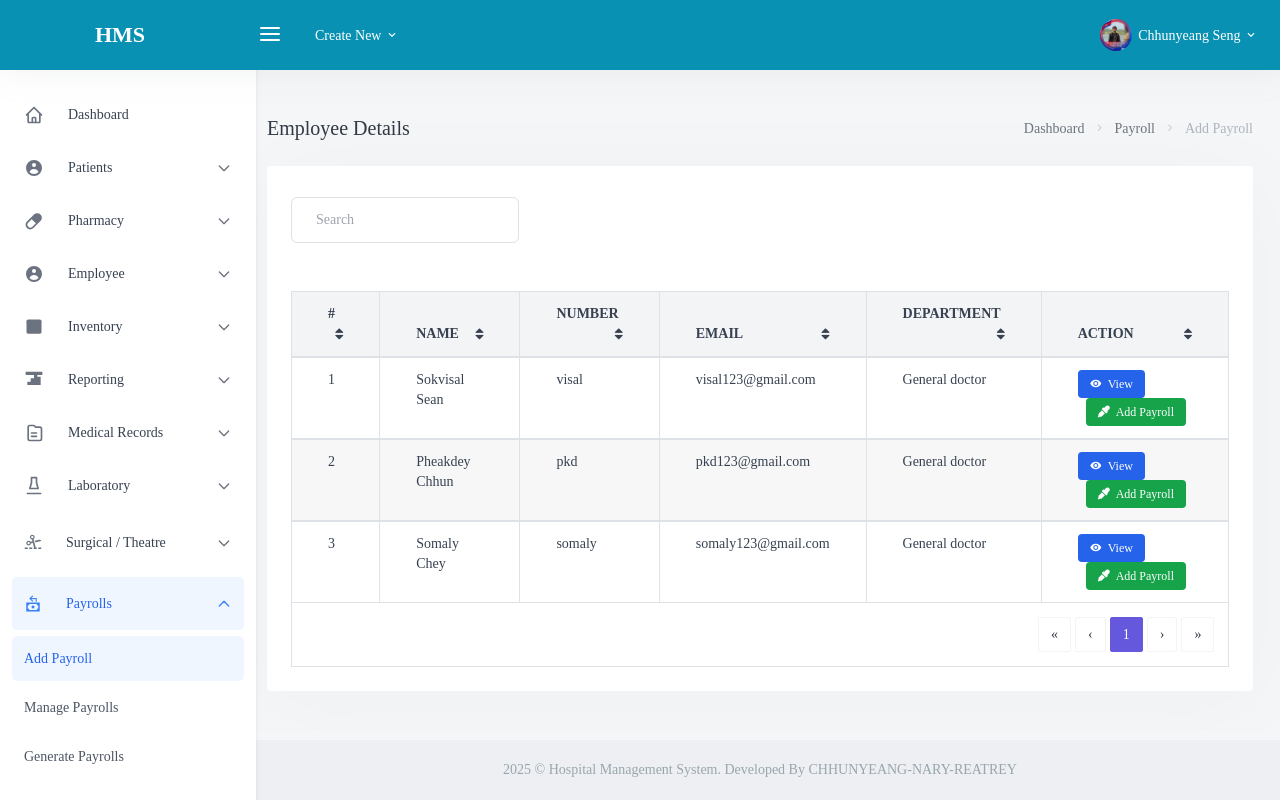
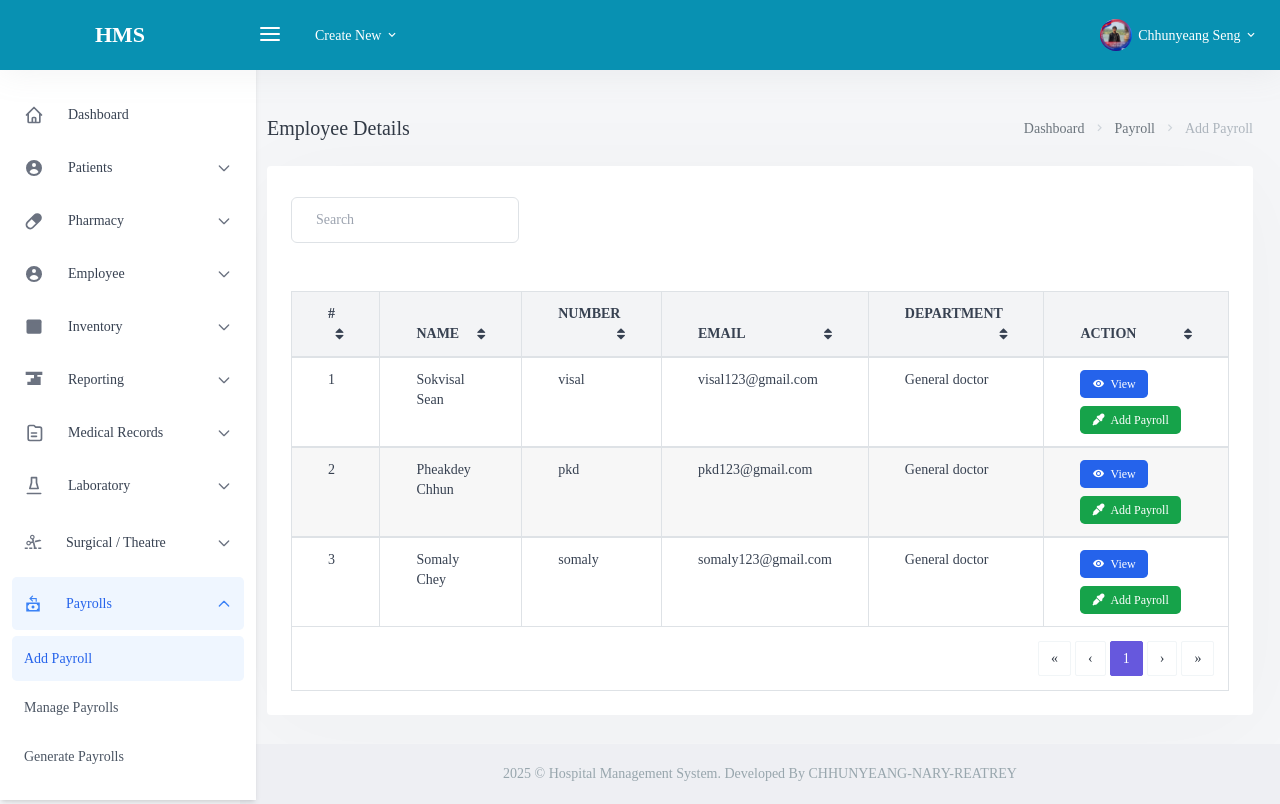
Before and after one commit to sengchhunyeang/Hospital-Application, a PHP site: page /backend/admin/his_admin_add_payroll.php in a window 1280 px wide. Run offline with PHP 8.4, Linux system fonts and the light colour scheme; a user stored in the database is signed in; data comes from the database, SQL or seed files in the repository; some libraries are stand-ins or nearby versions; some web fonts are replaced.

Commit message:
update responsive

```diff
--- a/backend/admin/his_admin_add_payroll.php
+++ b/backend/admin/his_admin_add_payroll.php
@@ -115,16 +115,22 @@
                                                         <td class="px-4 py-2 text-sm text-gray-700"><?php echo $row->doc_number;?></td>
                                                         <td class="px-4 py-2 text-sm text-gray-700"><?php echo $row->doc_email;?></td>
                                                         <td class="px-4 py-2 text-sm text-gray-700"><?php echo $row->doc_dept;?></td>
-                                                        <td class="px-4 py-2 text-sm text-gray-700 space-x-2">
+                                        <td class="px-4 py-2 text-sm text-gray-700">
+                                            <div class="flex flex-wrap gap-2 sm:flex-nowrap">
+                                                <!-- View Button -->
                                                 <a href="his_admin_view_single_employee.php?doc_id=<?php echo $row->doc_id;?>&&doc_number=<?php echo $row->doc_number;?>"
-                                                               class="inline-flex items-center px-2 py-1 text-xs font-medium text-white bg-blue-600 rounded hover:bg-blue-700">
+                                                class="inline-flex items-center justify-center px-2 py-1 text-xs font-medium text-white bg-blue-600 rounded-lg hover:bg-blue-700 transition duration-200 w-full sm:w-auto">
                                                 <i class="mdi mdi-eye mr-1"></i> View
                                                 </a>
+
+                                                <!-- Add Payroll Button -->
                                                 <a href="his_admin_add_single_employee_payroll.php?doc_number=<?php echo $row->doc_number;?>"
-                                                               class="inline-flex items-center px-2 py-1 text-xs font-medium text-white bg-green-600 rounded hover:bg-green-700">
+                                                class="inline-flex items-center justify-center px-2 py-1 text-xs font-medium text-white bg-green-600 rounded-lg hover:bg-green-700 transition duration-200 w-full sm:w-auto">
                                                 <i class="fas fa-eye-dropper mr-1"></i> Add Payroll
                                                 </a>
+                                            </div>
                                             </td>
+
                                                     </tr>
                                                     </tbody>
 
--- a/backend/admin/his_admin_generate_payrolls.php
+++ b/backend/admin/his_admin_generate_payrolls.php
@@ -135,9 +135,9 @@
                                                         <td class="px-4 py-2"><?php echo $row->pay_number; ?></td>
                                                         <td class="px-4 py-2"><?php echo date("d/m/Y - h:m:s", strtotime($mysqlDateTime)); ?></td>
                                                         <td class="px-4 py-2">$ <?php echo $row->pay_emp_salary; ?></td>
-                                                        <td class="px-4 py-2">
+                                                        <td class="px-2 py-2">
                                                             <a href="his_admin_generate_single_employee_payroll.php?pay_number=<?php echo $row->pay_number;?>&&pay_doc_number=<?php echo $row->pay_doc_number;?>"
-                                                               class="inline-block bg-green-500 hover:bg-green-600 text-white text-xs px-2 py-1 rounded-md">
+                                                               class="inline-block bg-green-500 hover:bg-green-600 text-white text-xs px-1 py-1 rounded-md">
                                                                 <i class="fas fa-file-invoice-dollar"></i> Generate Payroll
                                                             </a>
                                                         </td>
```
Also changed, not shown: backend/admin/his_admin_manage_payrolls.php (+6 -5 lines). Lines whose indentation alone changed are shown as unchanged.
